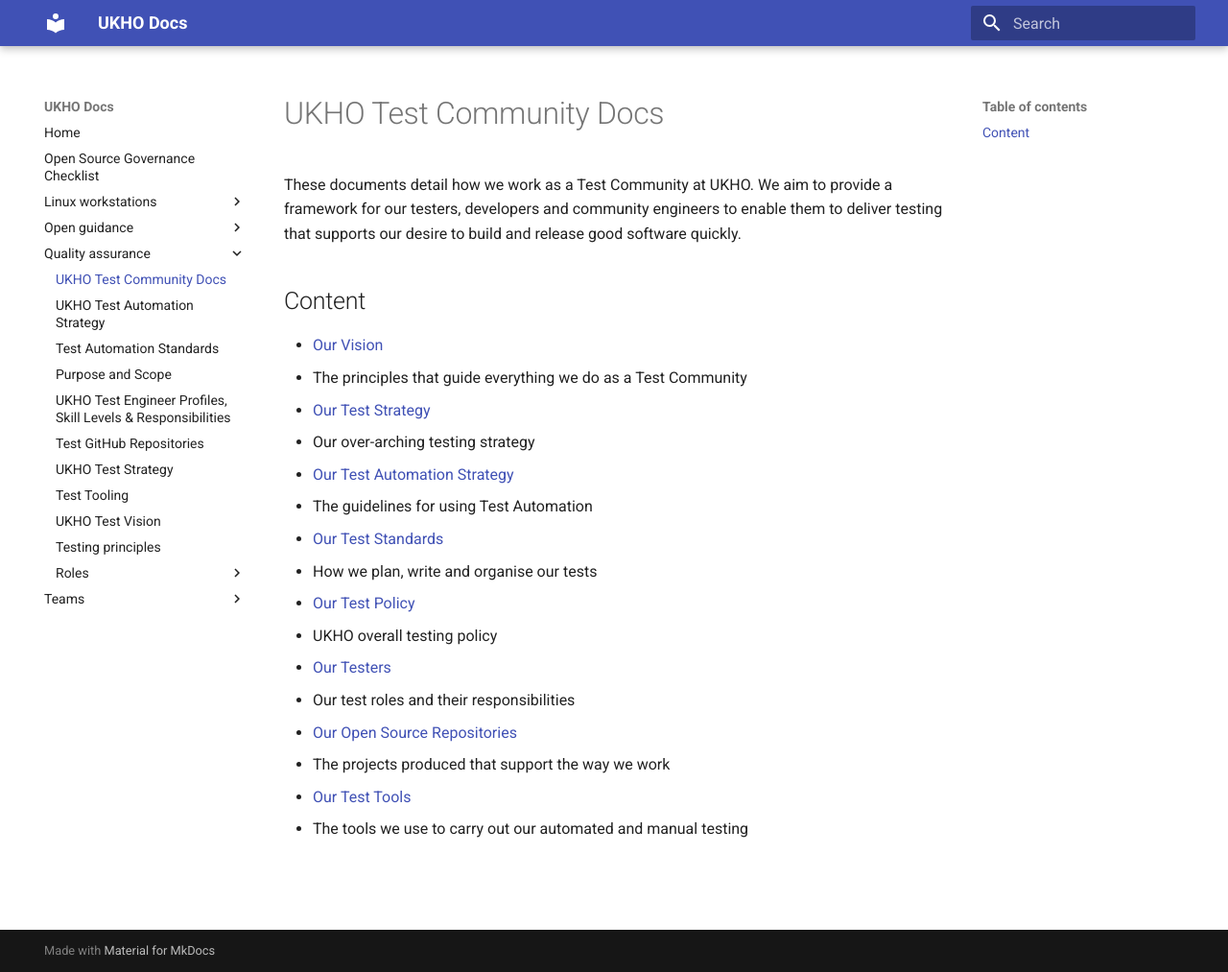
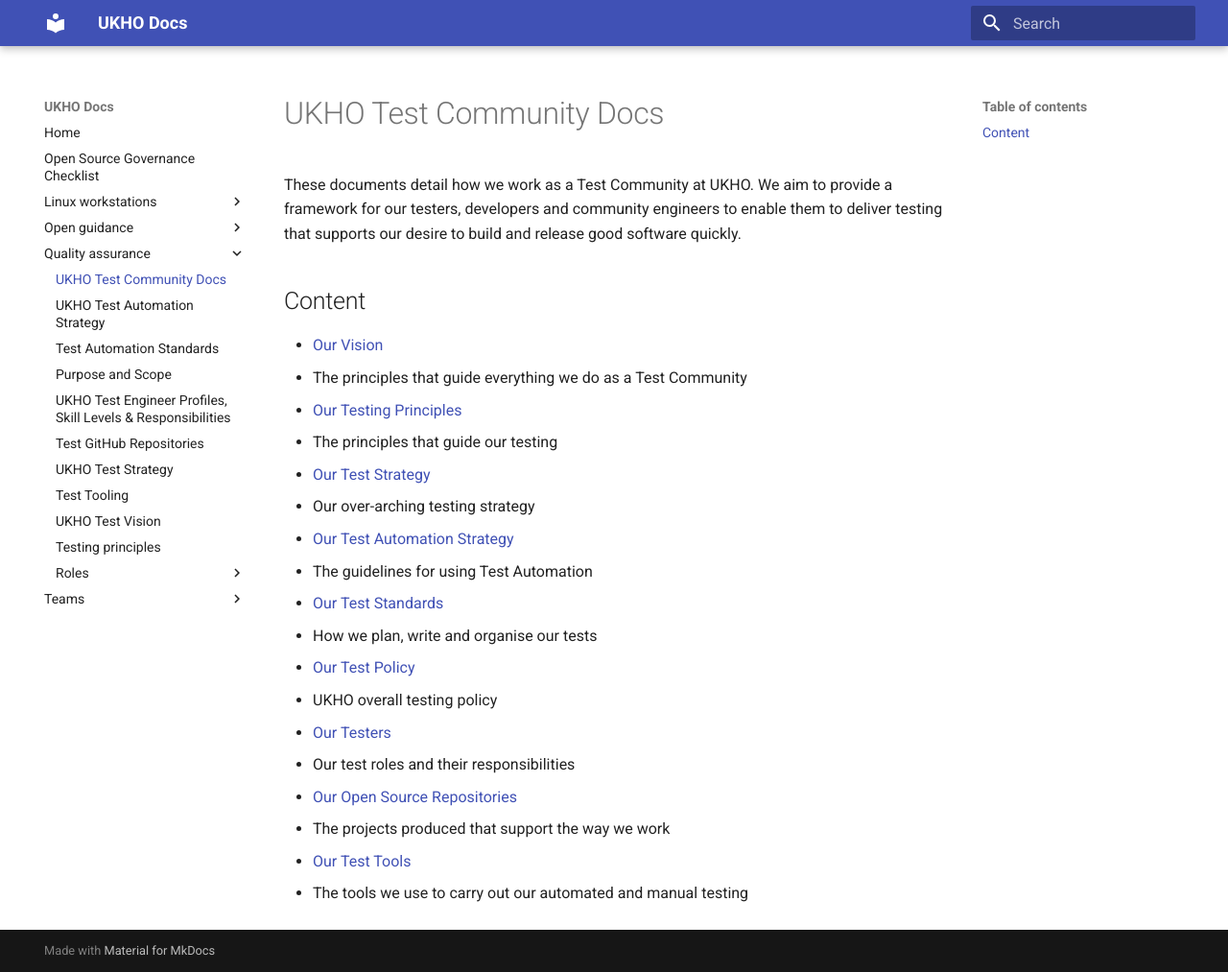
Before and after one commit to UKHO/docs, an MkDocs documentation site: the page built from docs/quality-assurance/README.md, in a window 1280 px wide and 1013 px high. Shown: the whole window at 96% size. Built offline with MkDocs 1.6.1 and Material for MkDocs 9.7.7, drawn with Linux system fonts in a browser that asks for light colours.

Commit message:
Update README.md (#54)
* Update README.md

* Correct space in markdown link text

```diff
--- a/docs/quality-assurance/README.md
+++ b/docs/quality-assurance/README.md
@@ -6,6 +6,8 @@ These documents detail how we work as a Test Community at UKHO. We aim to provid
 
 * [Our Vision](test-vision.md)
   * The principles that guide everything we do as a Test Community
+* [Our Testing Principles](testing-principles.md)
+  * The principles that guide our testing
 * [Our Test Strategy](test-strategy.md)
   * Our over-arching testing strategy
 * [Our Test Automation Strategy](test-automation-strategy.md)
```
